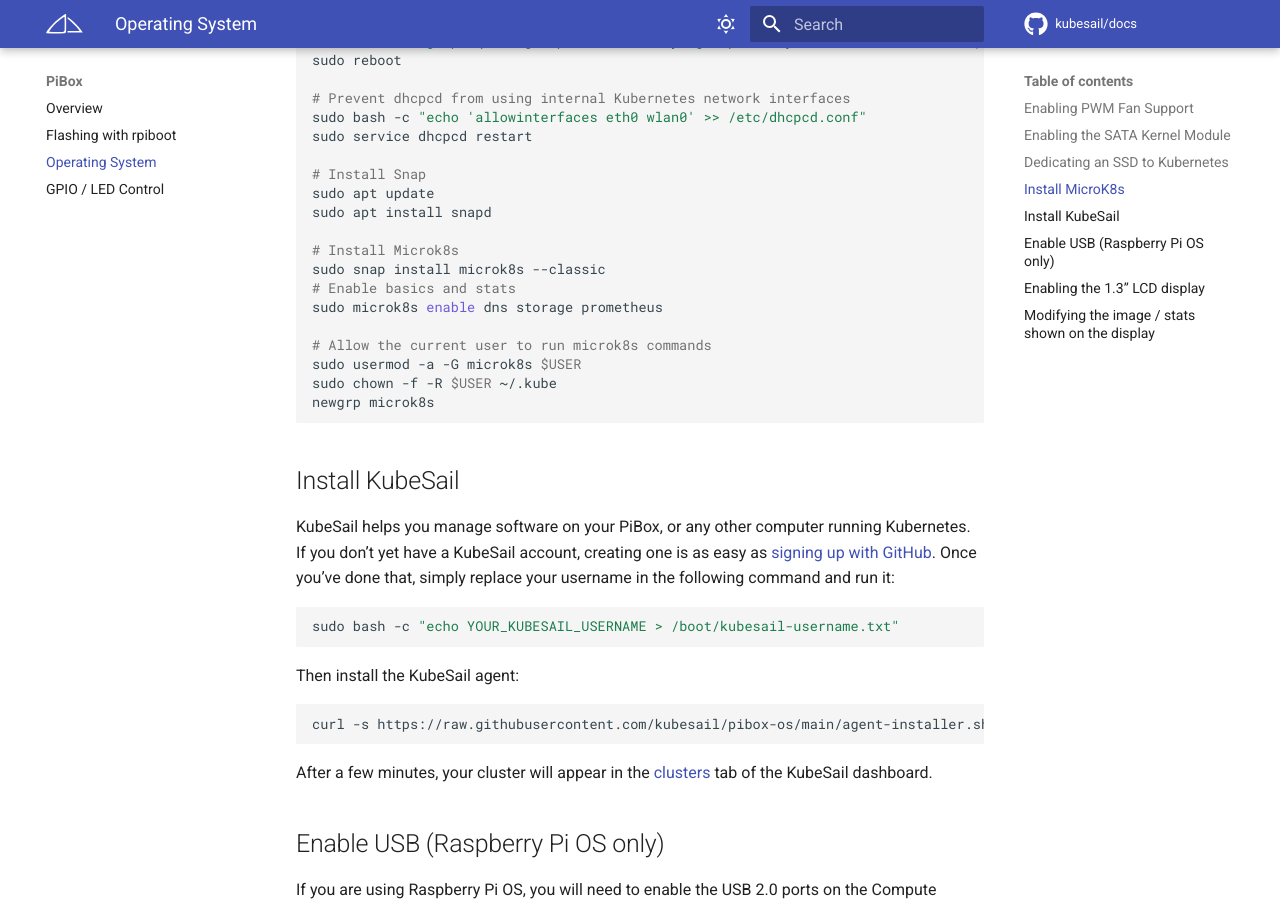
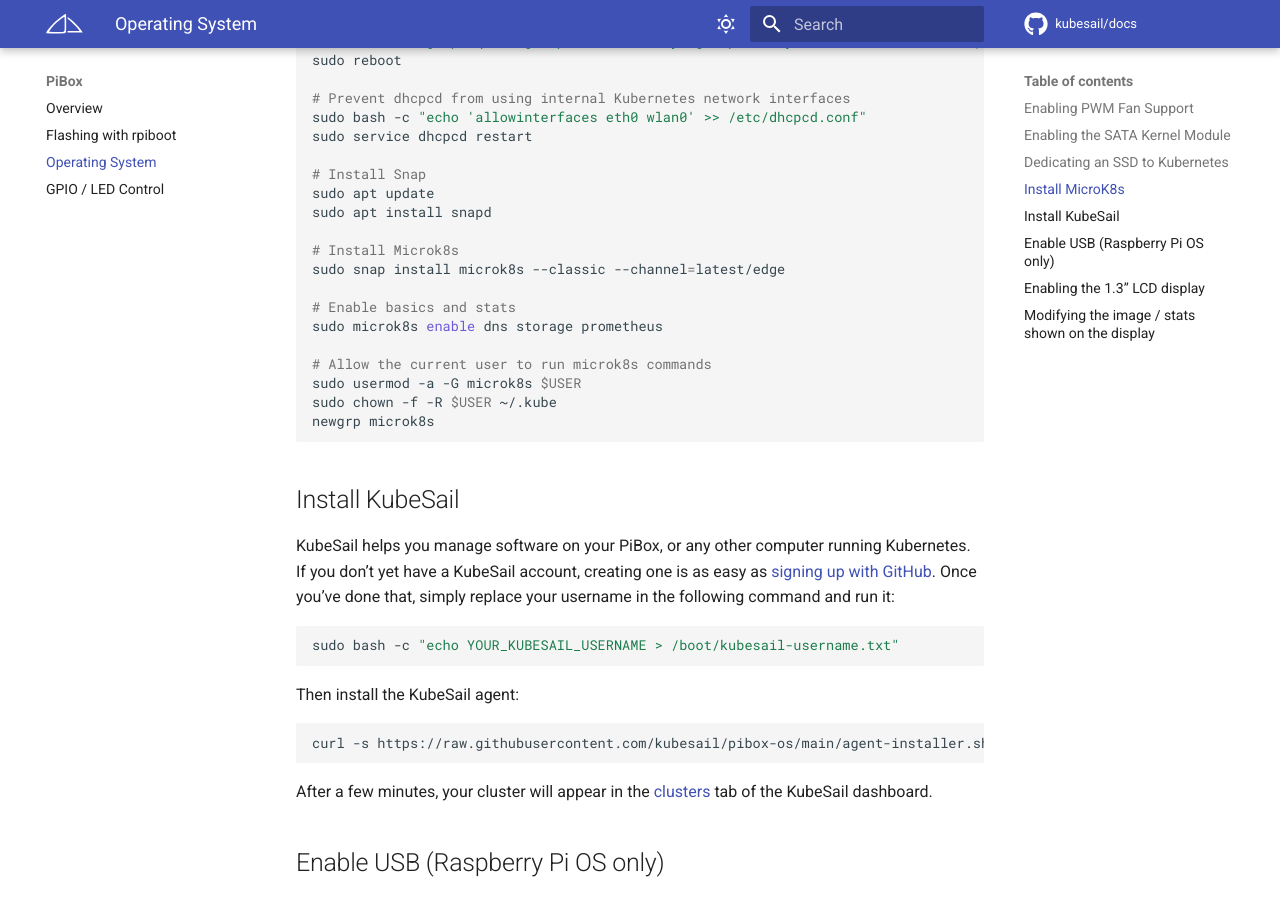
Before and after one commit to kubesail/kubesail-docs, an MkDocs documentation site: the page built from docs/guides/pibox/os.md, in a window 1280 px wide and 900 px high, scrolled down 2503 px. Built offline with MkDocs 1.6.1 and Material for MkDocs 9.7.7, drawn with Linux system fonts in a browser that asks for light colours; comment, search, counter and statistics services are not loaded.

Commit message:
install edge microk8s

````diff
--- a/docs/guides/pibox/os.md
+++ b/docs/guides/pibox/os.md
@@ -9,7 +9,6 @@
 -   Display kernel modules for the 1.3" front panel display
 
 If you're using our OS Image, this guide has already been completed for you!
-
 
 ## Enabling PWM Fan Support
 
@@ -70,6 +69,7 @@
 Further detailed instructions and discussion can be found on Jeff Geerling's [PCI device guide on GitHub](https://github.com/geerlingguy/raspberry-pi-pcie-devices/issues/1#issuecomment-717578358)
 
 ## Dedicating an SSD to Kubernetes
+
 <!-- prettier-ignore -->
 !!! important
     We recommend using one or more SSDs for your Kubernetes installation and storage. You'll want to format a disk and mount it at `/var/snap` before installing Kubernetes. This storage can then be used by Kubernetes for it's storage system. This piece is optional, but we strongly recommend it!
@@ -88,7 +88,6 @@
 
 ## Install MicroK8s
 
-
 MicroK8s is our preferred Kubernetes distribution. It's maintained by Canonical, is updated regularly, and performs well on low-power devices, such as Raspberry Pis. Other distributions of Kubernetes should work fine on the PiBox and with KubeSail.com, but this guide focuses on Microk8s.
 
 ```bash
@@ -106,7 +105,8 @@
 sudo apt install snapd
 
 # Install Microk8s
-sudo snap install microk8s --classic
+sudo snap install microk8s --classic --channel=latest/edge
+
 # Enable basics and stats
 sudo microk8s enable dns storage prometheus
 
````
